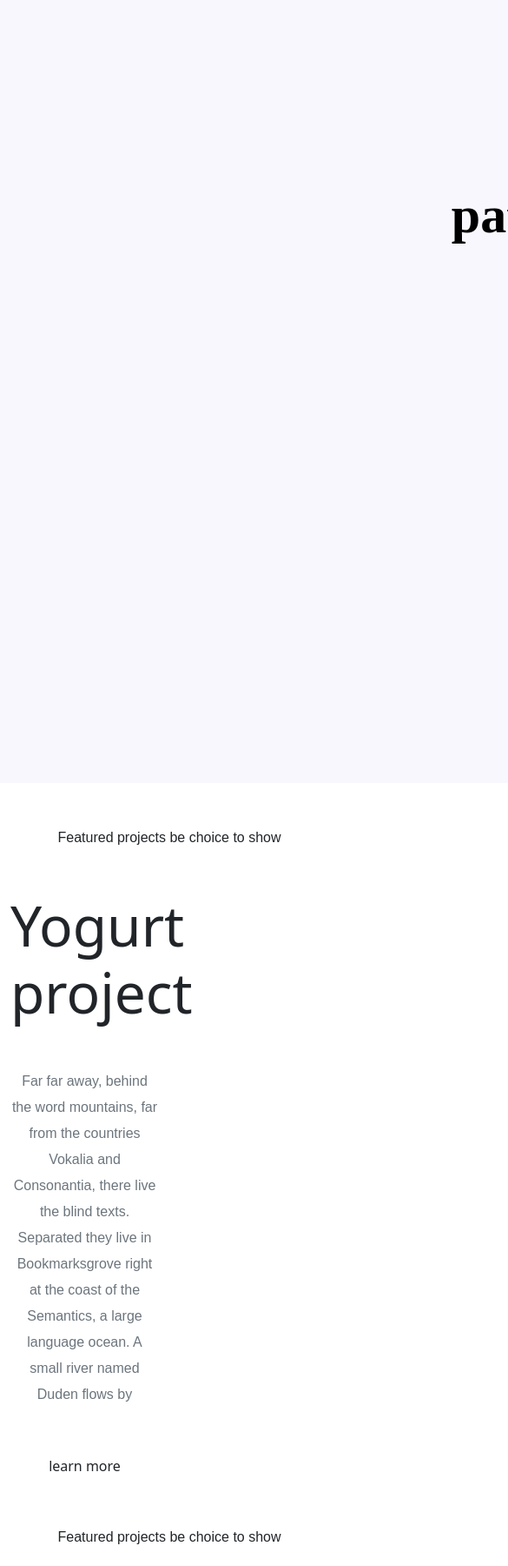
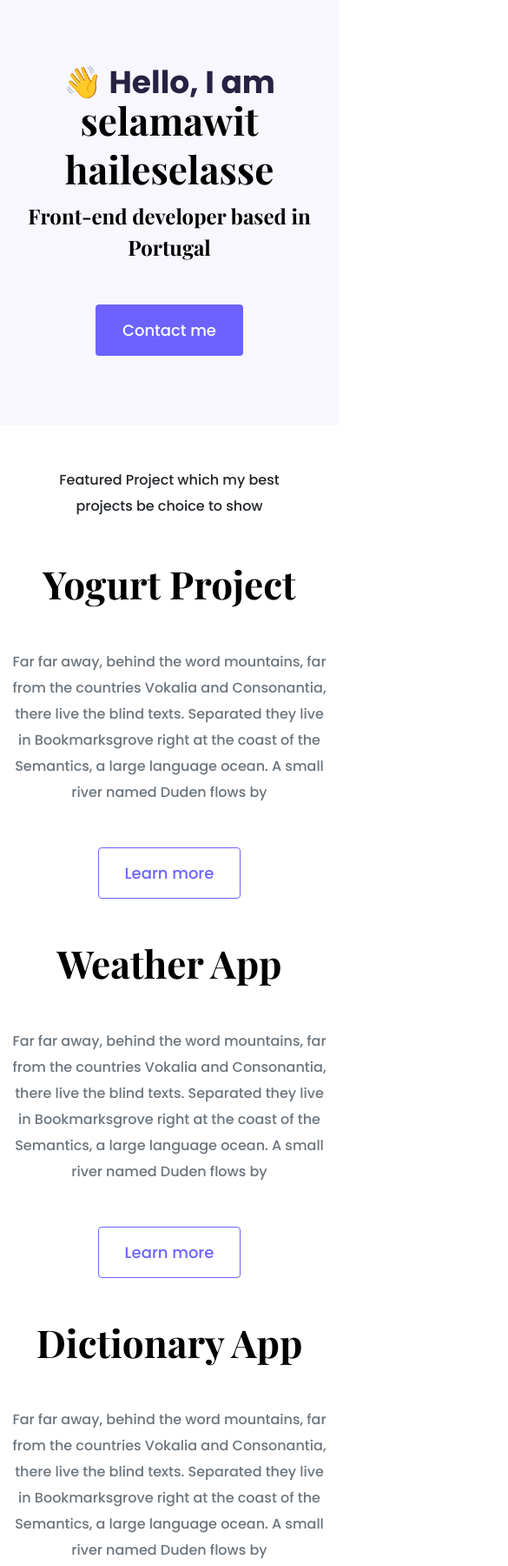
Before and after one commit to selamawit21-tsige/responsive, a plain HTML site: page index.html in a window 390 px wide. Shown: the top 1800 px of the page at 87% size, 585 px wide, since content can reach past the window. Drawn offline with nearby package versions, Linux system fonts and the light colour scheme.

Commit message:
save all changes

```diff
--- /dev/null
+++ b/about.css
@@ -0,0 +1,121 @@
+:root {
+    --branding-color: #6c63ff;
+    --secondary-color: #f9f7fe;
+    --heading-font-family: "Playfair Display", serif;
+    --default-font-family: "Poppins", sans-serif;
+  }
+
+  body {
+    font-family: var(--default-font-family);
+  }
+
+  h1,
+  h2,
+  h3,
+  h4,
+  h5,
+  h6 {
+    color: black;
+    font-family: var(--heading-font-family);
+    font-weight: bold;
+  }
+
+  h1 {
+    font-size: 96px;
+    line-height: 1.5;
+  }
+
+  h2 {
+    font-size: 64px;
+  }
+
+  p {
+    font-weight: normal;
+    font-size: 16px;
+    line-height: 30px;
+  }
+
+  .hero {
+    background: var(--secondary-color);
+    text-align: center;
+    padding: 160px 20px;
+  }
+
+  .hero p {
+    font-size: 36px;
+    font-weight: bold;
+    margin: 0;
+    color: #272142;
+  }
+
+  .hero h2 {
+    font-family: var(--heading-font-family);
+    font-weight: normal;
+    line-height: 1.5;
+    font-size: 24px;
+  }
+
+  .about-section {
+    padding: 160px 20px;
+  }
+
+  .about-section h1 {
+    font-size: 64px;
+    line-height: 80px;
+  }
+
+  .about-section h2 {
+    font-size: 18px;
+    font-family: var(--default-font-family);
+  }
+
+  .about-section-content {
+    margin: 30px;
+  }
+
+  .btn-branding {
+    background: var(--branding-color);
+    border-radius: 4px;
+    color: white;
+    font-size: 18px;
+    line-height: 27px;
+    padding: 15px 30px;
+  }
+
+  .btn-branding-outline {
+    color: var(--branding-color);
+    border: 1px solid var(--branding-color);
+    border-radius: 4px;
+    font-size: 18px;
+    line-height: 27px;
+    padding: 15px 30px;
+  }
+
+  .project-desciption {
+    padding: 120px 60px;
+  }
+
+  @media (max-width: 900px) {
+    h1 {
+      font-size: 44px;
+      line-height: 56px;
+    }
+
+    h2 {
+      font-size: 44px;
+    }
+
+    .hero {
+      padding: 80px 20px;
+    }
+
+    .about-section {
+      text-align: center;
+      padding: 0;
+    }
+
+    .project-desciption {
+      padding: 0;
+      text-align: center;
+    }
+  }
--- a/index.html
+++ b/index.html
@@ -1,91 +1,95 @@
 <!DOCTYPE html>
 <html lang="en">
   <head>
-    <meta charset="UTF-8">
-    <meta name="viewport" content="width=device-width, initial-scale=1.0">
-    <link href="https://cdn.jsdelivr.net/npm/bootstrap@5.1.3/dist/css/bootstrap.min.css"
-    rel="stylesheet" integrity="sha384-1BmE4kWBq78iYhFldvKuhfTAU6auU8tT94WrHftjDbrCEXSU1oBoqyl2QvZ6jIW3"
-    crossorigin="anonymous">
- <link rel="stylesheet" href="style.css">
-    <title>Document</title>
+    <meta charset="UTF-8" />
+    <meta http-equiv="X-UA-Compatible" content="IE=edge" />
+    <meta name="viewport" content="width=device-width, initial-scale=1.0" />
+    <title>my Portfolio</title>
+
+    <link
+      href="https://cdn.jsdelivr.net/npm/bootstrap@5.0.0-beta2/dist/css/bootstrap.min.css"
+      rel="stylesheet"
+      integrity="sha384-BmbxuPwQa2lc/FVzBcNJ7UAyJxM6wuqIj61tLrc4wSX0szH/Ev+nYRRuWlolflfl"
+      crossorigin="anonymous"
+    />
+    <link rel="preconnect" href="https://fonts.gstatic.com" />
+    <link
+      href="https://fonts.googleapis.com/css2?family=Playfair+Display:wght@700&family=Poppins:wght@500;700&display=swap"
+      rel="stylesheet"
+    />
+    <link rel="stylesheet" href="about.css" />
+
+    <script
+      src="https://cdn.jsdelivr.net/npm/bootstrap@5.0.0-beta2/dist/js/bootstrap.bundle.min.js"
+      integrity="sha384-b5kHyXgcpbZJO/tY9Ul7kGkf1S0CWuKcCD38l8YkeH8z8QjE0GmW1gYU5S9FOnJ0"
+      crossorigin="anonymous"
+    ></script>
+    <script
+      src="https://kit.fontawesome.com/ddc3ee268a.js"
+      crossorigin="anonymous"
+    ></script>
   </head>
   <body>
-  <div class="one">
-    <h2>👋Hi i'am</h2>
-    <h1>patricia pereira</h1>
-    <p>Frontend Developer, based in portugal</p>
-   <div >
-    <a href="#"   class="btn btn-branding" id="first"> contact me</a>
+    <div class="hero">
+      <p>👋 Hello, I am</p>
+      <h1>selamawit haileselasse</h1>
+      <h2 class="mb-5">Front-end developer based in Portugal</h2>
+      <div>
+        <a href="#" class="btn btn-branding">Contact me</a>
       </div>
     </div>
-
-     <p class="text-center m-5">Featured projects be choice to show</p>
+    <p class="text-center m-5">
+      Featured Project which my best projects be choice to show
+    </p>
     <div class="container">
- <div class="row" class="mb-5">
+      <div class="row mb-5">
         <div class="col d-none d-lg-block">
-    <img src="yougert.png" class="img-fluid" alt="" >
-
+          <img src="images/yougert.png" class="img-fluid" alt="" />
         </div>
-<div class="col-6">
-    <div class="project-description">
- <h2 class="mb-5"> Yogurt project</h2>
+        <div class="col">
+          <div class="project-desciption">
+            <h2 class="mb-5">Yogurt Project</h2>
             <p class="mb-5 text-muted">
-        Far far away, behind the word mountains,
-        far from the countries Vokalia and Consonantia,
-        there live the blind texts. Separated they live in
-        Bookmarksgrove right at the coast of the Semantics, a large language ocean.
-         A small river named Duden flows by
+              Far far away, behind the word mountains, far from the countries
+              Vokalia and Consonantia, there live the blind texts. Separated
+              they live in Bookmarksgrove right at the coast of the Semantics, a
+              large language ocean. A small river named Duden flows by
             </p>
-    <a href="" class="btn btn-branding-outline" class="second">learn more</a>
+            <a href="" class="btn btn-branding-outline"> Learn more </a>
           </div>
         </div>
       </div>
-  </div>
-
-  <p class="text-center m-5">Featured projects be choice to show</p>
-  <div class="container">
- <div class="row" class="mb-5">
-
-<div class="col-6">
-    <div class="project-description">
- <h2 class="mb-5"> weather app</h2>
+      <div class="row mb-5">
+        <div class="col">
+          <div class="project-desciption">
+            <h2 class="mb-5">Weather App</h2>
             <p class="mb-5 text-muted">
-        Far far away, behind the word mountains,
-        far from the countries Vokalia and Consonantia,
-        there live the blind texts. Separated they live in
-        Bookmarksgrove right at the coast of the Semantics, a large language ocean.
-         A small river named Duden flows by
+              Far far away, behind the word mountains, far from the countries
+              Vokalia and Consonantia, there live the blind texts. Separated
+              they live in Bookmarksgrove right at the coast of the Semantics, a
+              large language ocean. A small river named Duden flows by
             </p>
-    <a href="" class="btn btn-branding-outline" class="second">learn more</a>
+            <a href="" class="btn btn-branding-outline"> Learn more </a>
           </div>
         </div>
         <div class="col d-none d-lg-block">
-
-    <img src="weather.png" class="img-fluid" alt="" >
-
-</div>
-
+          <img src="images/weather.png" class="img-fluid" alt="" />
         </div>
       </div>
-
-  <p class="text-center m-5">Featured projects be choice to show</p>
-  <div class="container">
- <div class="row" class="mb-5">
+      <div class="row">
         <div class="col d-none d-lg-block">
-    <img src="dictionary.png" class="img-fluid" alt="" >
-
+          <img src="images/dictionary.png" class="img-fluid" alt="" />
         </div>
-<div class="col-6">
-    <div class="project-description">
- <h2 class="mb-5"> Dictionary app</h2>
+        <div class="col">
+          <div class="project-desciption">
+            <h2 class="mb-5">Dictionary App</h2>
             <p class="mb-5 text-muted">
-        Far far away, behind the word mountains,
-        far from the countries Vokalia and Consonantia,
-        there live the blind texts. Separated they live in
-        Bookmarksgrove right at the coast of the Semantics, a large language ocean.
-         A small river named Duden flows by
+              Far far away, behind the word mountains, far from the countries
+              Vokalia and Consonantia, there live the blind texts. Separated
+              they live in Bookmarksgrove right at the coast of the Semantics, a
+              large language ocean. A small river named Duden flows by
             </p>
-    <a href="" class="btn btn-branding-outline" class="second">learn more</a>
+            <a href="" class="btn btn-branding-outline"> Learn more </a>
           </div>
         </div>
       </div>
```
Also changed, not shown: about.html (added, +54 -0 lines), images/about..png (added), images/dictionary.png (renamed from dictionary.png), images/weather.png (renamed from weather.png), images/yougert.png (renamed from yougert.png). Lines whose indentation alone changed are shown as unchanged.
